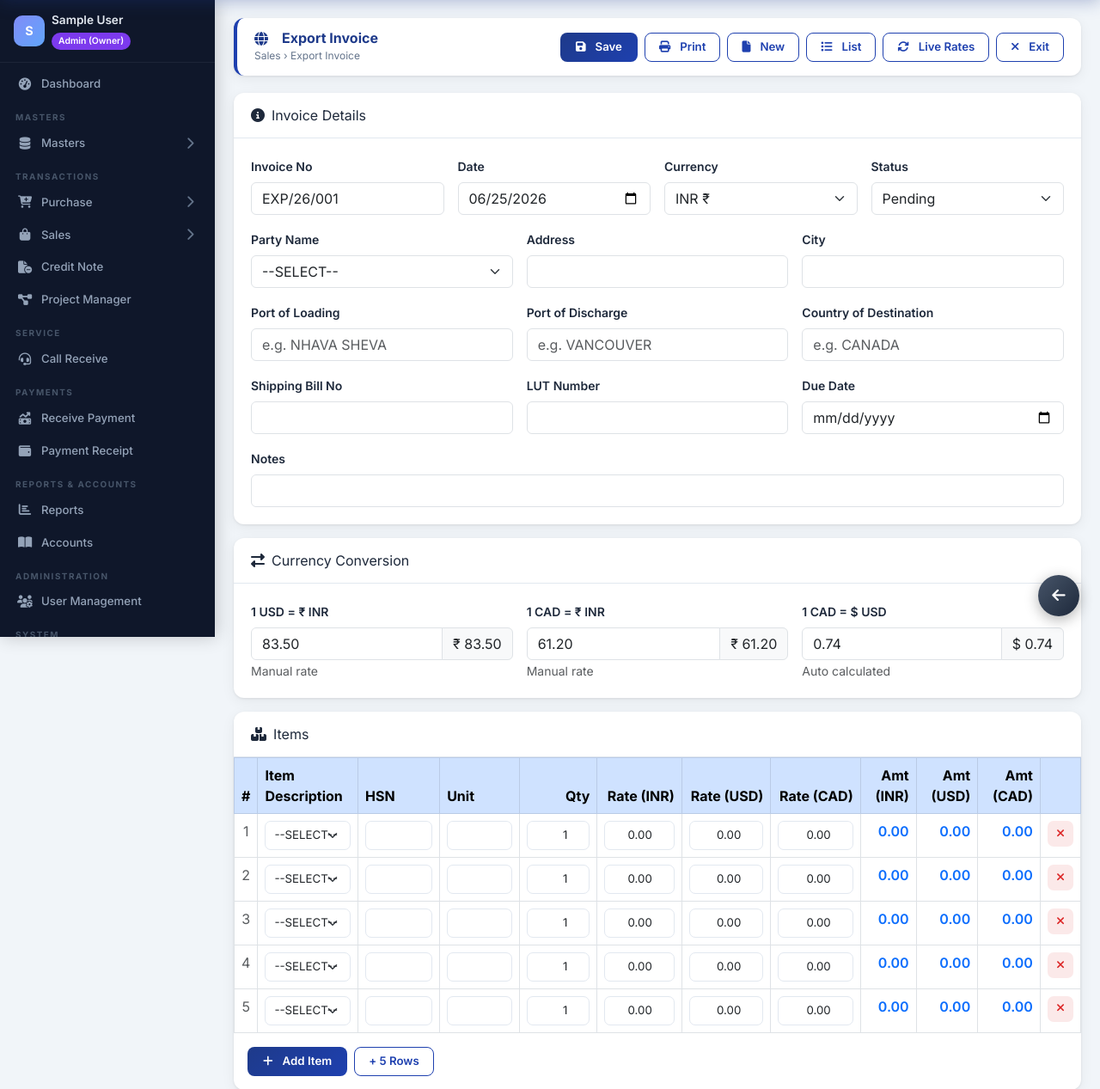
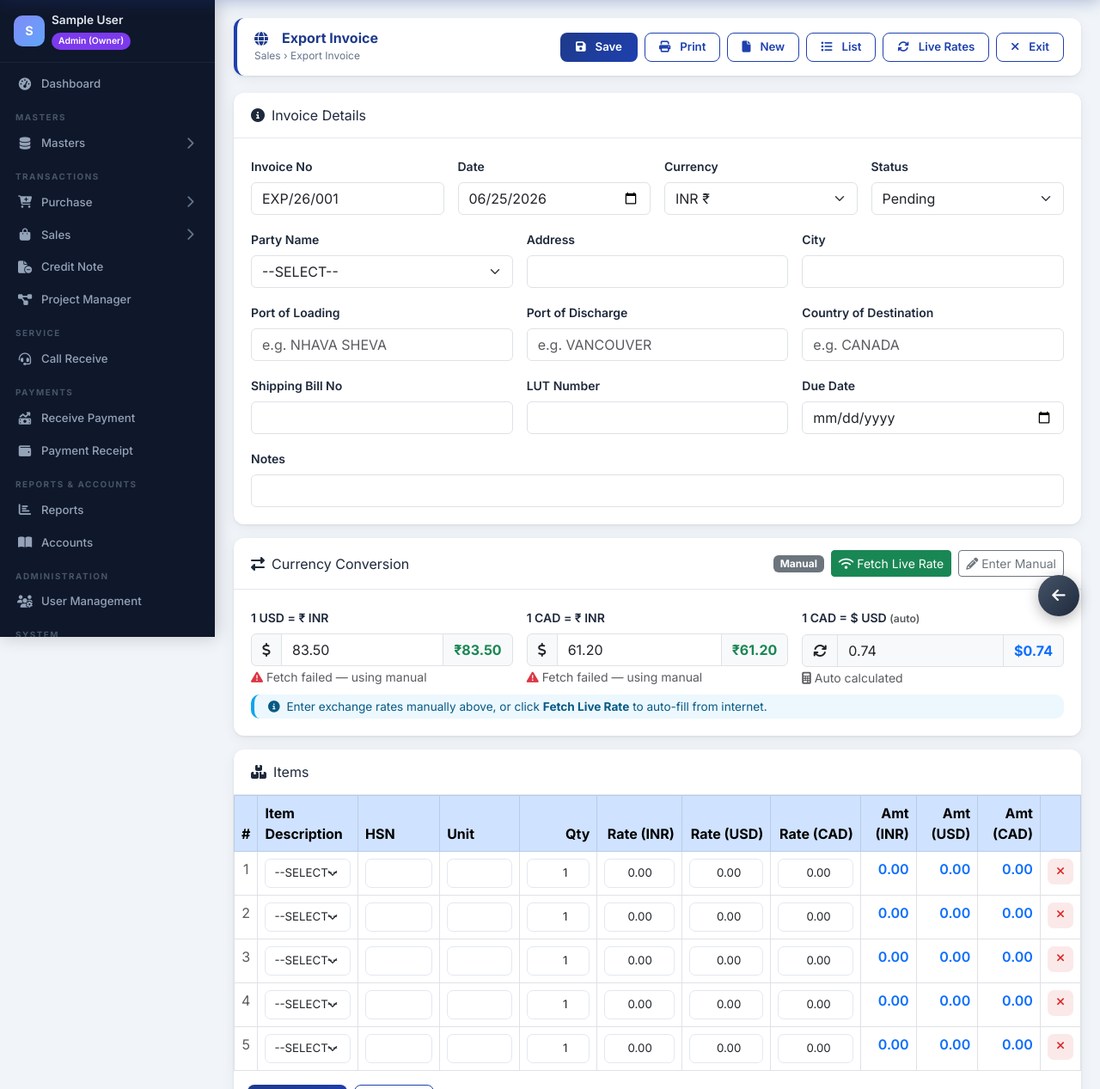
Before and after one commit to Vishal-9648169281/ctc_solutions, a Django app: page /sales/export/invoice/ in a window 1280 px wide. Shown: the part 59-1326 px from the top of the page at 86% size. Run offline with Django 5.2, Linux system fonts and the light colour scheme; the visitor is signed in with stand-in values (Sample User, id 1); data that the repository does not hold is empty; parts of the project's set-up code (start-up, migrations or seed data) failed here and were passed over; some libraries are stand-ins or nearby versions.

Commit message:
Add live rate + manual rate toggle for USD/CAD currency conversion

```diff
--- a/templates/sales/export_invoice.html
+++ b/templates/sales/export_invoice.html
@@ -107,32 +107,59 @@
 
     <!-- Currency Conversion -->
     <div class="ctc-card mb-3">
-        <div class="ctc-card-header"><span><i class="fa fa-exchange-alt me-2"></i>Currency Conversion</span></div>
+        <div class="ctc-card-header">
+            <span><i class="fa fa-exchange-alt me-2"></i>Currency Conversion</span>
+            <div class="d-flex gap-2 align-items-center">
+                <span class="badge bg-secondary" id="rate_mode_badge">Manual</span>
+                <button type="button" class="btn btn-sm btn-success" onclick="fetchRates()" id="btn_live_rate">
+                    <i class="fa fa-wifi me-1"></i>Fetch Live Rate
+                </button>
+                <button type="button" class="btn btn-sm btn-outline-secondary" onclick="switchToManual()">
+                    <i class="fa fa-pencil-alt me-1"></i>Enter Manual
+                </button>
+            </div>
+        </div>
         <div class="ctc-card-body">
             <div class="row g-3">
                 <div class="col-md-4">
                     <label class="form-label fw-semibold small">1 USD = &#8377; INR</label>
                     <div class="input-group">
-                        <input type="number" id="usd_inr" class="form-control" value="83.50" step="0.01" oninput="recalcAll()">
-                        <span class="input-group-text" id="usd_lbl">&#8377; 83.50</span>
+                        <span class="input-group-text"><i class="fa fa-dollar-sign"></i></span>
+                        <input type="number" id="usd_inr" class="form-control" value="83.50" step="0.01" oninput="onManualInput()">
+                        <span class="input-group-text fw-bold text-success" id="usd_lbl">&#8377;83.50</span>
                     </div>
-                    <small class="text-muted" id="usd_status">Manual rate</small>
+                    <small id="usd_status" class="text-muted"><i class="fa fa-edit me-1"></i>Manual rate</small>
                 </div>
                 <div class="col-md-4">
                     <label class="form-label fw-semibold small">1 CAD = &#8377; INR</label>
                     <div class="input-group">
-                        <input type="number" id="cad_inr" class="form-control" value="61.20" step="0.01" oninput="recalcAll()">
-                        <span class="input-group-text" id="cad_lbl">&#8377; 61.20</span>
+                        <span class="input-group-text"><i class="fa fa-dollar-sign"></i></span>
+                        <input type="number" id="cad_inr" class="form-control" value="61.20" step="0.01" oninput="onManualInput()">
+                        <span class="input-group-text fw-bold text-success" id="cad_lbl">&#8377;61.20</span>
                     </div>
-                    <small class="text-muted" id="cad_status">Manual rate</small>
+                    <small id="cad_status" class="text-muted"><i class="fa fa-edit me-1"></i>Manual rate</small>
                 </div>
                 <div class="col-md-4">
-                    <label class="form-label fw-semibold small">1 CAD = $ USD</label>
+                    <label class="form-label fw-semibold small">1 CAD = $ USD <small class="text-muted">(auto)</small></label>
                     <div class="input-group">
-                        <input type="number" id="cad_usd" class="form-control" value="0.74" step="0.001" readonly>
-                        <span class="input-group-text" id="cadusd_lbl">$ 0.74</span>
+                        <span class="input-group-text"><i class="fa fa-sync"></i></span>
+                        <input type="number" id="cad_usd" class="form-control bg-light" value="0.74" step="0.001" readonly>
+                        <span class="input-group-text fw-bold text-primary" id="cadusd_lbl">$0.74</span>
                     </div>
-                    <small class="text-muted">Auto calculated</small>
+                    <small class="text-muted"><i class="fa fa-calculator me-1"></i>Auto calculated</small>
+                </div>
+            </div>
+            <div id="live_rate_info" class="mt-2 d-none">
+                <div class="alert alert-success py-1 px-3 mb-0 small">
+                    <i class="fa fa-check-circle me-1"></i>
+                    <span id="live_rate_msg">Live rates loaded</span>
+                    <span class="float-end text-muted" id="live_rate_time"></span>
+                </div>
+            </div>
+            <div id="manual_rate_info" class="mt-2">
+                <div class="alert alert-info py-1 px-3 mb-0 small">
+                    <i class="fa fa-info-circle me-1"></i>
+                    Enter exchange rates manually above, or click <b>Fetch Live Rate</b> to auto-fill from internet.
                 </div>
             </div>
         </div>
@@ -304,16 +331,60 @@ function recalcTotals(){
     document.getElementById('h_total_usd').value=totUsd.toFixed(2);document.getElementById('h_total_cad').value=totCad.toFixed(2);
     document.getElementById('h_total_amount').value=totInr.toFixed(2);
 }
+function onManualInput(){
+    const usd=parseFloat(document.getElementById('usd_inr').value)||0;
+    const cad=parseFloat(document.getElementById('cad_inr').value)||0;
+    document.getElementById('usd_lbl').textContent='₹'+usd.toFixed(2);
+    document.getElementById('cad_lbl').textContent='₹'+cad.toFixed(2);
+    if(usd&&cad){const cu=cad/usd;document.getElementById('cad_usd').value=cu.toFixed(4);document.getElementById('cadusd_lbl').textContent='$'+cu.toFixed(4);}
+    recalcAll();
+}
+function switchToManual(){
+    document.getElementById('usd_inr').removeAttribute('readonly');
+    document.getElementById('cad_inr').removeAttribute('readonly');
+    document.getElementById('rate_mode_badge').textContent='Manual';
+    document.getElementById('rate_mode_badge').className='badge bg-secondary';
+    document.getElementById('live_rate_info').classList.add('d-none');
+    document.getElementById('manual_rate_info').classList.remove('d-none');
+    document.getElementById('usd_status').innerHTML='<i class="fa fa-edit me-1"></i>Manual rate';
+    document.getElementById('cad_status').innerHTML='<i class="fa fa-edit me-1"></i>Manual rate';
+    document.getElementById('usd_inr').focus();
+}
 async function fetchRates(){
+    const btn=document.getElementById('btn_live_rate');
+    btn.innerHTML='<i class="fa fa-spinner fa-spin me-1"></i>Fetching...';
+    btn.disabled=true;
     try{
-        const res=await fetch('https://api.exchangerate-api.com/v4/latest/INR'),data=await res.json();
+        const res=await fetch('https://api.exchangerate-api.com/v4/latest/INR');
+        const data=await res.json();
         if(data.rates){
-            const usdRate=data.rates['USD']?1/data.rates['USD']:83.50,cadRate=data.rates['CAD']?1/data.rates['CAD']:61.20;
-            document.getElementById('usd_inr').value=usdRate.toFixed(4);document.getElementById('cad_inr').value=cadRate.toFixed(4);
-            document.getElementById('usd_status').textContent='Live rate fetched';document.getElementById('cad_status').textContent='Live rate fetched';
+            const usdRate=data.rates['USD']?1/data.rates['USD']:83.50;
+            const cadRate=data.rates['CAD']?1/data.rates['CAD']:61.20;
+            const cadUsd=usdRate?cadRate/usdRate:0.74;
+            document.getElementById('usd_inr').value=usdRate.toFixed(4);
+            document.getElementById('cad_inr').value=cadRate.toFixed(4);
+            document.getElementById('cad_usd').value=cadUsd.toFixed(4);
+            document.getElementById('usd_lbl').textContent='₹'+usdRate.toFixed(2);
+            document.getElementById('cad_lbl').textContent='₹'+cadRate.toFixed(2);
+            document.getElementById('cadusd_lbl').textContent='$'+cadUsd.toFixed(4);
+            document.getElementById('usd_status').innerHTML='<i class="fa fa-wifi me-1 text-success"></i>Live rate';
+            document.getElementById('cad_status').innerHTML='<i class="fa fa-wifi me-1 text-success"></i>Live rate';
+            document.getElementById('rate_mode_badge').textContent='Live';
+            document.getElementById('rate_mode_badge').className='badge bg-success';
+            document.getElementById('live_rate_info').classList.remove('d-none');
+            document.getElementById('manual_rate_info').classList.add('d-none');
+            const now=new Date();
+            document.getElementById('live_rate_msg').textContent='Live rates loaded — 1 USD = ₹'+usdRate.toFixed(2)+', 1 CAD = ₹'+cadRate.toFixed(2);
+            document.getElementById('live_rate_time').textContent=now.toLocaleTimeString();
             recalcAll();
         }
-    }catch(e){console.log('Rate fetch failed');}
+    }catch(e){
+        document.getElementById('usd_status').innerHTML='<i class="fa fa-exclamation-triangle me-1 text-danger"></i>Fetch failed — using manual';
+        document.getElementById('cad_status').innerHTML='<i class="fa fa-exclamation-triangle me-1 text-danger"></i>Fetch failed — using manual';
+        document.getElementById('manual_rate_info').classList.remove('d-none');
+    }
+    btn.innerHTML='<i class="fa fa-wifi me-1"></i>Fetch Live Rate';
+    btn.disabled=false;
 }
 function collectItems(){
     const items=[];
```
